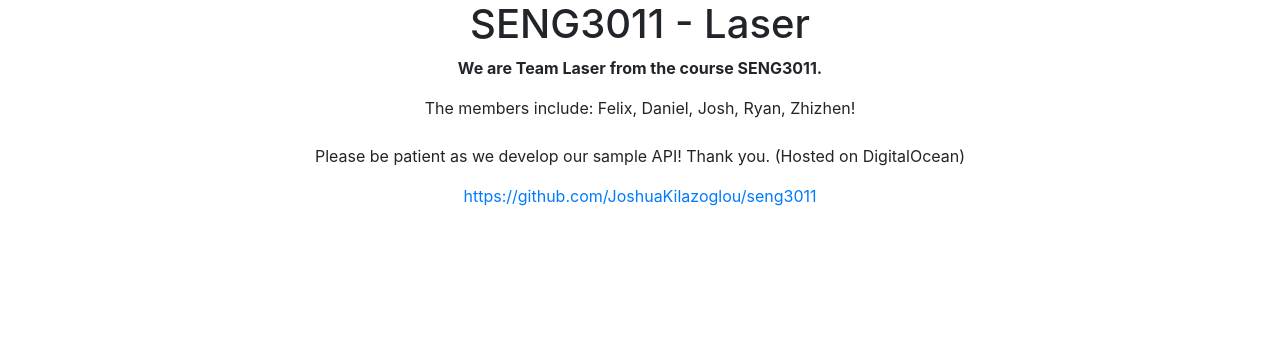
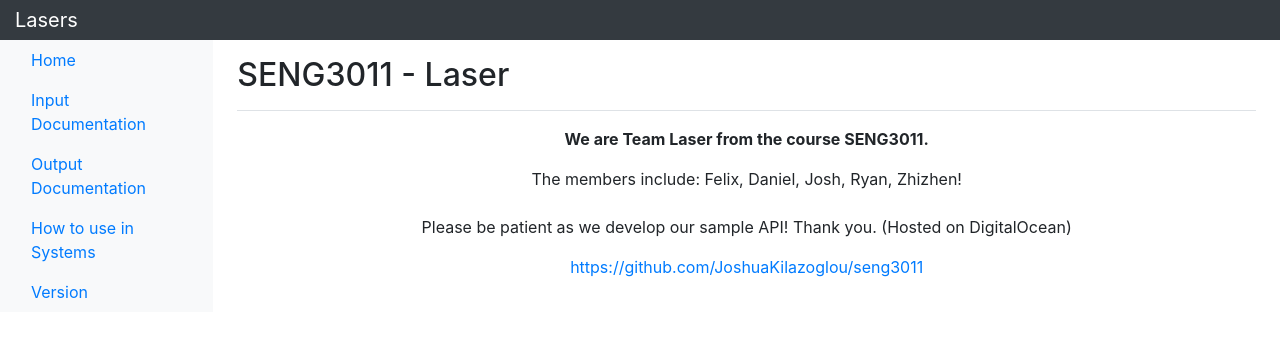
Before and after one commit to JoshuaKilazoglou/seng3011, a Flask app: page / in a window 1280 px wide. Shown: the top 337 px of the page. Run offline with Flask 2, Linux system fonts and the light colour scheme; some libraries are stand-ins or nearby versions.

Commit message:
Added some new pages for the documentation

```diff
--- a/__init__.py
+++ b/__init__.py
@@ -28,6 +28,18 @@ def get_page():
     print(params)
     response = requests.get('https://graph.facebook.com/v2.11/' + company, params)
     return (response.text, response.status_code, response.headers.items())
+@app.route('/inputDocs')
+def get_indocs():
+    return render_template("indocs.html")
+@app.route('/exampleDocs')
+def get_exampledocs():
+    return render_template("exampledocs.html")
+@app.route('/outputDocs')
+def get_outdocs():
+    return render_template("outdocs.html")
 
+@app.route('/version')
+def get_version():
+    return render_template("version.html")
 if __name__ == '__main__':
     app.run()
--- a/templates/index.html
+++ b/templates/index.html
@@ -6,7 +6,48 @@
     <title>SENG3011 - Laser</title>
 </head>
 <body>
-    <h1 class="text-center"> SENG3011 - Laser</h1>
+    <nav class="navbar navbar-dark sticky-top bg-dark flex-md-nowrap p-0">
+        <a class="navbar-brand col-sm-3 col-md-2 mr-0" href="{{ url_for('home') }}">Lasers</a>
+    </nav>
+    <div class="container-fluid">
+        <div class="row">
+            <nav class="col-md-2 d-none d-md-block bg-light sidebar">
+                <div class="sidebar-sticky">
+                    <ul class="nav flex-column">
+                        <li class="nav-item">
+                        <li class="nav-item">
+                            <a class="nav-link active" href="{{ url_for('home') }}">
+                                Home <span class="sr-only">(current)</span>
+                            </a>
+                        </li>
+                            <a class="nav-link active" href="{{ url_for('get_indocs') }}">
+                                Input Documentation <span class="sr-only">(current)</span>
+                            </a>
+                        </li>
+                        <li class="nav-item">
+                            <a class="nav-link" href="{{ url_for('get_outdocs') }}">
+                                Output Documentation
+                            </a>
+                        </li>
+                        <li class="nav-item">
+                            <a class="nav-link" href="{{ url_for('get_exampledocs') }}">
+                                How to use in Systems
+                            </a>
+                        </li>
+                        <li class="nav-item">
+                            <a class="nav-link" href="{{ url_for('get_version') }}">
+                                Version
+                            </a>
+                        </li>
+                </div>
+            </nav>
+
+
+            <main role="main" class="col-md-9 ml-sm-auto col-lg-10 pt-3 px-4">
+            <div class="d-flex justify-content-between flex-wrap flex-md-nowrap align-items-center pb-2 mb-3 border-bottom">
+                {% block body_contents %}
+            <h1 class="h2">SENG3011 - Laser</h1>
+            </div>
                 <P class="text-center">
                     <strong>We are Team Laser from the course SENG3011.</strong>
                 </P>
@@ -19,5 +60,15 @@
                     <a href="https://github.com/JoshuaKilazoglou/seng3011">https://github.com/JoshuaKilazoglou/seng3011</a>
                 </p>
 
+        </div>
+
+        </main>
+    </div>
+  {% endblock %}
+
+
+
+
+
 </body>
 </html>
```
Also changed, not shown: templates/exampledocs.html (added, +15 -0 lines), templates/indocs.html (added, +14 -0 lines), templates/outdocs.html (added, +12 -0 lines), templates/version.html (added, +12 -0 lines). Lines whose indentation alone changed are shown as unchanged.
